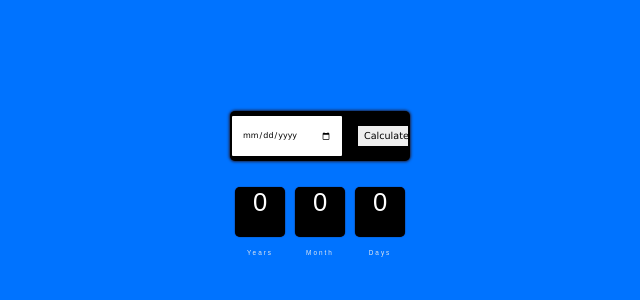
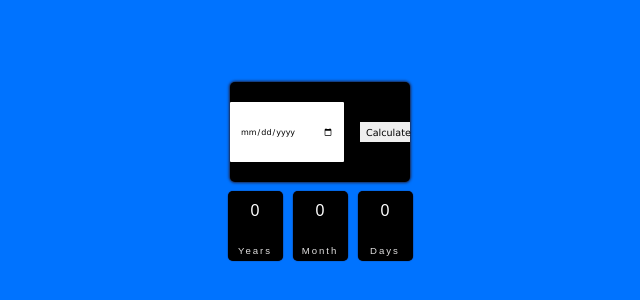
Before and after one commit to ViniciusYoda/Calculador-de-idade, a plain HTML site: page index.html in a window 1280 px wide. Shown: the part 234-534 px from the top of the page, without its empty margins (320-960 px from the left). Drawn offline with Linux system fonts and the light colour scheme.

Commit message:
Mudança de estilo

```diff
--- a/style.css
+++ b/style.css
@@ -26,7 +26,7 @@ main {
 
 .inner-box {
     background-color: black;
-    height: 50px;
+    height: 100px;
     width: 90%;
     border-radius: 5px;
     display: flex;
@@ -39,8 +39,8 @@ main {
 .date {
     border: none;
     font-size: 0.5rem;
-    width: 90px;
-    height: 20px;
+    width: 180px;
+    height: 40px;
     border-radius: 1px;
     padding: 10px;
     font-family: 'Lucida Sans';
@@ -56,8 +56,8 @@ main {
 
 .inner-boxs {
     background-color: black;
-    height: 50px;
-    width: 50px;
+    height: 70px;
+    width: 55px;
     margin: 5px;
     border-radius: 5px;
     display: flex;
@@ -70,12 +70,12 @@ main {
 .number {
     font-family: Arial, Helvetica, sans-serif;
     color: white;
-    font-size: 1.6rem;
+    font-size: 1.0rem;
 }
 
 .label {
     font-family: Arial, Helvetica, sans-serif;
     letter-spacing: 2px;
-    font-size: 0.4rem;
+    font-size: .6em;
     color: rgba(239, 238, 238, 0.941);
 }
```
